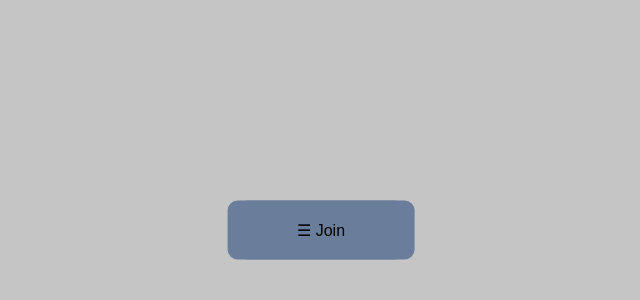
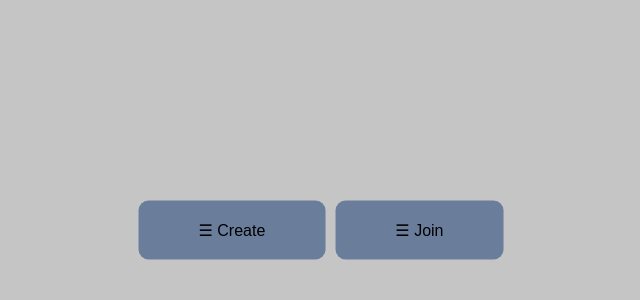
Before and after one commit to wooshmila/drawing-game, a Flask app: page / in a window 1280 px wide. Shown: the part 170-470 px from the top of the page, without its empty margins (319-959 px from the left). Run offline with Flask 3, Linux system fonts and the light colour scheme.

Commit message:
fixed and centrered buttons!"!

```diff
--- a/static/styles.css
+++ b/static/styles.css
@@ -34,13 +34,6 @@ nav a {
 
 .nav-toggle {
     background-color: #6a7e9c;
-    position: absolute;
-    top: 50%;
-    left: 50%;
-    transform: translate(-50%, -50%);
-    display: incline-block;
-    flex-direction: row;
-    gap: 10px;
     padding: 20px 60px;
     border-radius: 10px;
     border: none;
@@ -51,6 +44,16 @@ nav a {
     font-family:Arial, Helvetica, sans-serif
 }
 
+.button-container {
+    position: absolute;
+    top: 50%;
+    left: 50%;
+    transform: translate(-50%, -50%);
+    display: flex;
+    gap: 10px;
+    align-items: ce
+}
+
 
 .nav-toggle:hover {
     background-color: #596f91;
--- a/templates/base.html
+++ b/templates/base.html
@@ -12,9 +12,10 @@
         <img id="logo" src="{{ url_for('static', filename='logo.png') }}">
     </div>
 
-    <div class="button-container"></div>
+    <div class="button-container">
         <button class="nav-toggle" onclick="toggleNav('Create')">☰ Create</button>
 
         <button class="nav-toggle" onclick="toggleNav('Join')">☰ Join</button>
+        </div>
 </body>
 </html>
```
